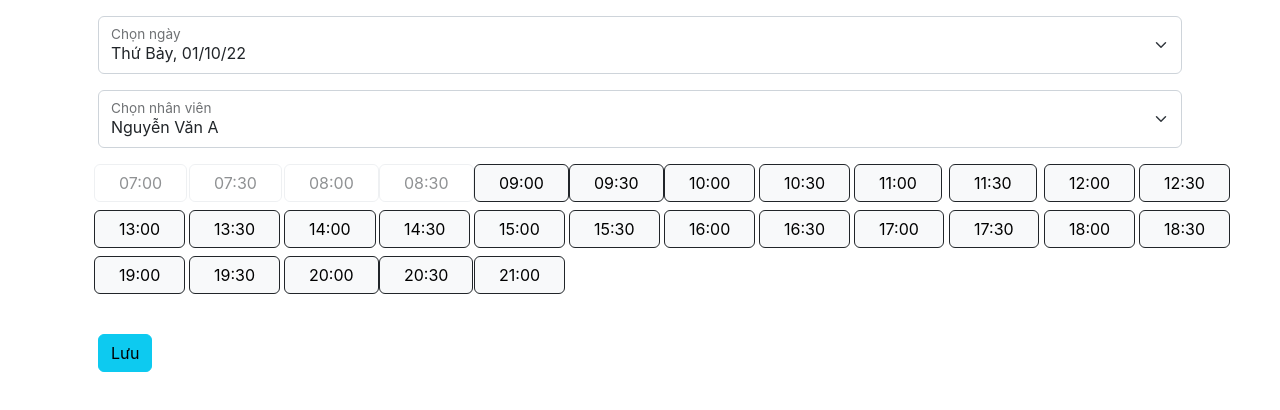
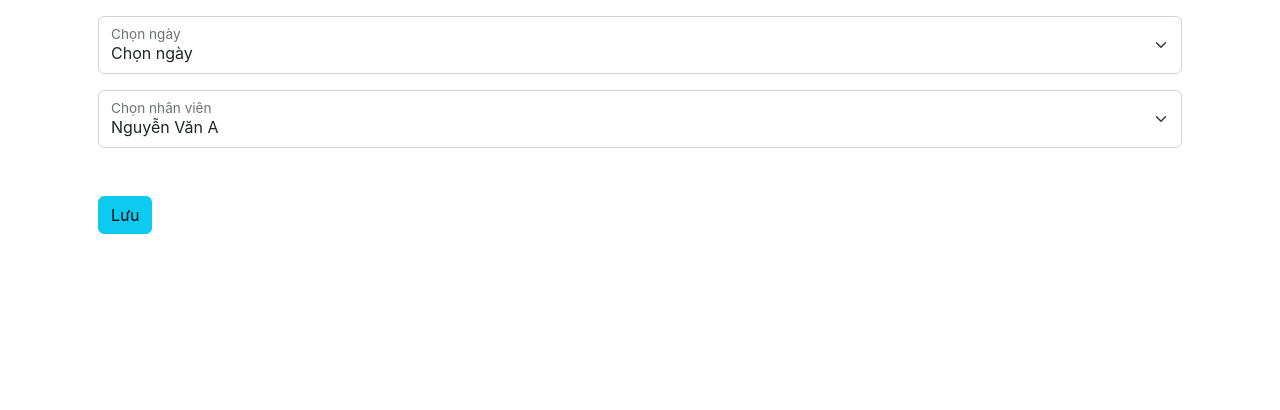
Before and after one commit to thiennhat19112/30Slice-Client, a React (Create React App) app: page / in a window 1280 px wide. Shown: the top 410 px of the page. Built offline with nearby package versions, Linux system fonts and the light colour scheme.

Commit message:
Update App.jsx

```diff
--- a/src/App.jsx
+++ b/src/App.jsx
@@ -1,10 +1,12 @@
 import logo from './logo.svg';
 import './App.css';
-import { useState } from 'react';
+import { useState,useRef } from 'react';
 
 function App() {
   const [activeId, setActiveId] = useState();
+  const [listTimeState, setListTime] = useState();
 
+  const refDate = useRef('');
   class Employee {
     constructor(id, name) {
       this.employeeID = id
@@ -74,35 +76,61 @@ function App() {
     return 'Đặt phòng thành công'
   }
   let arrDate = []
-  for (var i = 1; i <= 7; i++) {
+  for (var i = 0; i <= 6; i++) {
     var date = new Date();
     date.setDate(date.getDate() + i);
-    arrDate.push(date.toLocaleDateString('vi-VN',{year:"2-digit", month:"2-digit", day:"2-digit",weekday: 'long'}))
+    arrDate.push(
+    {
+      dateVn : date.toLocaleDateString('vi-VN',{year:"2-digit", month:"2-digit", day:"2-digit",weekday: 'long'}),
+      dateEn : date.toLocaleDateString('en',{year:"2-digit", month:"2-digit", day:"2-digit"})
+    }
+
+    )
+  }
+  console.log(arrDate)
+  const bookingSave = ()=>{
+    console.log(refDate.current.value)
+    console.log(activeId)
+
   }
   let listDate = []
   arrDate.forEach((item, index) => {
     listDate.push(
-      <option key={index} defaultValue={item}>{item}</option>);
+      <option key={index} value={item.dateEn}>{item.dateVn}</option>);
   });
+  const pickDate = () =>{
     let listTime = []
+
     allAvailableTime.forEach((item, index) => {
       const currentTime = new Date().toLocaleTimeString('vi-VN');
+      if ( refDate.current.value == getCurrentDate()) {
         if (currentTime < item) {
           listTime.push(
-        <div className="form-check col-1 mb-2">
-        <input className="form-check-input d-none" type="radio" name="flexRadioDefault" id={item} onChange={() => setActiveId(item)}/>
+            <div key={index} className="form-check col-1 mb-2">
+            <input  defaultValue={item} className="form-check-input d-none" type="radio" name="flexRadioDefault" id={item} onClick={() => setActiveId(item)}/>
             <label className={"form-check-label  btn px-4 border  "+ ( activeId == item ? "btn-warning border-warning" : "btn-light border-dark")} htmlFor={item}>{item}</label>
             </div>
             );
         }else{
           listTime.push(
-        <div className="form-check col-1 mb-2">
+            <div key={index} className="form-check col-1 mb-2">
             <input className="form-check-input d-none" disabled type="radio" name="flexRadioDefault" id={item}/>
             <label className="form-check-label btn px-4 btn-muted border" htmlFor={item}>{item}</label>
             </div>
             );
+        }
+      }else{
+        listTime.push(
+          <div key={index} className="form-check col-1 mb-2">
+          <input  defaultValue={item} className="form-check-input d-none" type="radio" name="flexRadioDefault" id={item} onClick={() => setActiveId(item)}/>
+          <label className={"form-check-label  btn px-4 border  "+ ( activeId == item ? "btn-warning border-warning" : "btn-light border-dark")} htmlFor={item}>{item}</label>
+          </div>
+          );
+      }
+    });
+    setListTime(listTime)
+  }
 
-    }});
   let listEmployee = []
   arrEmployee.forEach((item, index) => {
     listEmployee.push(
@@ -114,7 +142,9 @@ function App() {
   return (
     <div className="container">
     <div className="form-floating m-3">
-    <select className="form-select" id="date" aria-label="Chọn ngày">
+    <select className="form-select" id="date" aria-label="Chọn ngày" ref={refDate} onChange={pickDate}>
+      <option >Chọn ngày</option>
+
     {
       listDate
     }
@@ -125,6 +155,7 @@ function App() {
 
     <div className="form-floating m-3">
     <select className="form-select" id="floatingSelect" aria-label="Chọn nhân viên">
+
     {
       listEmployee
     }
@@ -132,10 +163,10 @@ function App() {
     <label htmlFor="floatingSelect">Chọn nhân viên</label>
     </div>
     <div className="row my-3">
-    {listTime}
+    {listTimeState}
 
     </div>
-    <button className="btn btn-info m-3">Lưu</button>
+    <button className="btn btn-info m-3" onClick={bookingSave}>Lưu</button>
 
     </div>
     );
```
Lines whose indentation alone changed are shown as unchanged.
